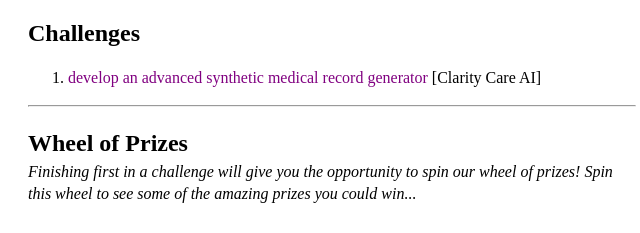
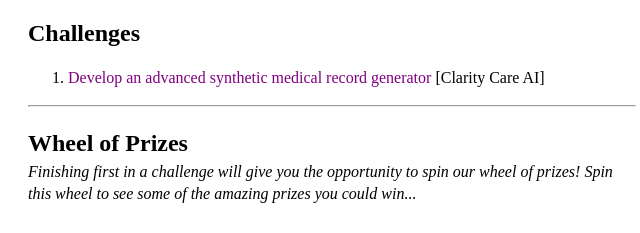
Before and after one commit to simonpastoref/simonpastoref.github.io, a plain HTML site: page index.html in a window 1280 px wide. Shown: the part 442-675 px from the top of the page, 308-948 px from the left. Drawn offline with Linux system fonts and the light colour scheme.

Commit message:
Update index.html

```diff
--- a/index.html
+++ b/index.html
@@ -170,7 +170,7 @@
 
     <h2>Challenges<span id="emoji"></span></h2>
         <ol>
-            <li><a href="https://www.claritycare.ai/" class="custom-link" target="_blank"> develop an advanced synthetic medical record generator</a> [Clarity Care AI]</li>
+            <li><a href="https://www.claritycare.ai/" class="custom-link" target="_blank"> Develop an advanced synthetic medical record generator</a> [Clarity Care AI]</li>
         <!--
             <li><a href="https://www.getsapien.com/">Sapien</a>,  build an end-to-end system that can understand and reproduce Excel models </li>
             <li><a href="https://telepathic.tech/">Telepath</a>, decode individual words imagined by experimental subjects from just their brain data</li>
```
